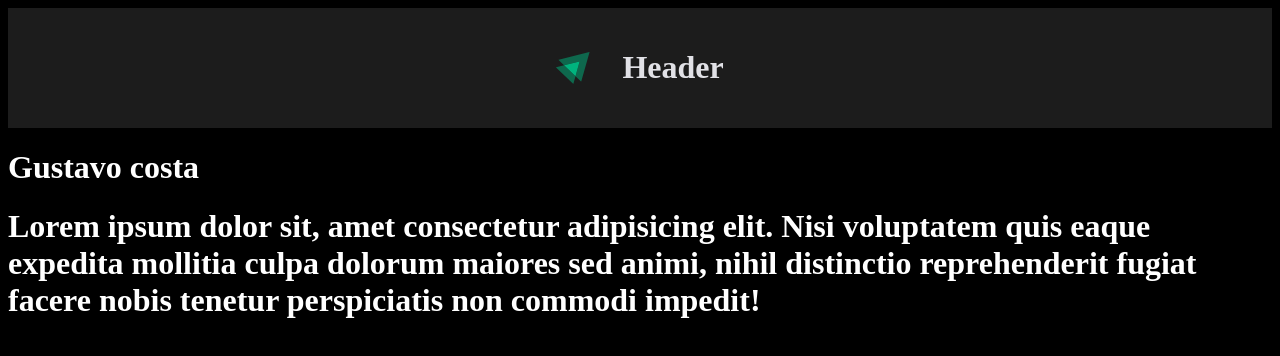
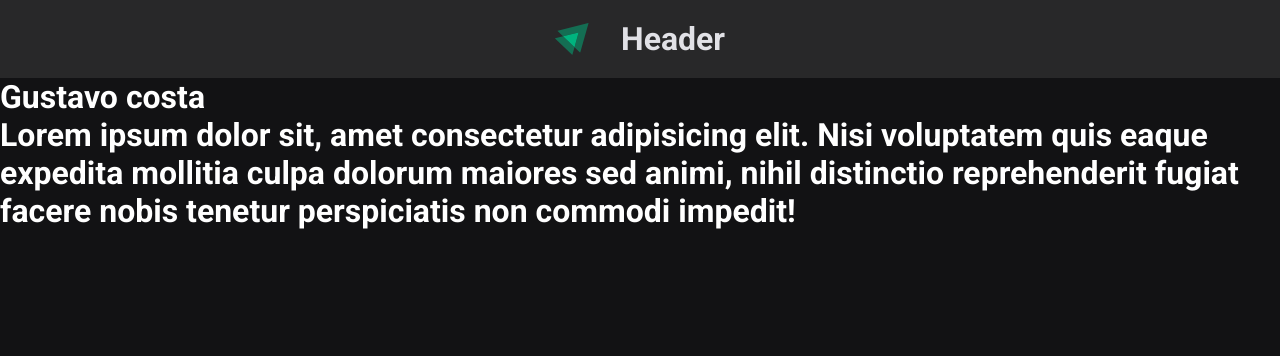
Before and after one commit to gustavobreack3257/projeto-pratico-ignite-feed, a React (Vite) app: page / in a window 1280 px wide. Shown: the top 356 px of the page. Built offline with nearby package versions, Linux system fonts and the light colour scheme.

Commit message:
feat: add global css

```diff
--- a/index.html
+++ b/index.html
@@ -1,13 +1,23 @@
 <!doctype html>
 <html lang="en">
+
 <head>
   <meta charset="UTF-8" />
+
+  <link rel="preconnect" href="https://fonts.googleapis.com">
+  <link rel="preconnect" href="https://fonts.gstatic.com" crossorigin>
+
   <link rel="icon" type="image/svg+xml" href="/favicon.svg" />
   <meta name="viewport" content="width=device-width, initial-scale=1.0" />
+
+  <link href="https://fonts.googleapis.com/css2?family=Roboto:ital,wght@0,100..900;1,100..900&display=swap"
+    rel="stylesheet">
   <title>ignite-fedd</title>
 </head>
+
 <body>
   <div id="root"></div>
   <script type="module" src="/src/main.tsx"></script>
 </body>
+
 </html>
--- a/src/App.tsx
+++ b/src/App.tsx
@@ -1,6 +1,7 @@
 import { Header } from "./components/Header";
 import { Post } from "./components/Post";
 
+import "./global.css";
 export function App() {
   return (
     <div>
--- /dev/null
+++ b/src/global.css
@@ -0,0 +1,33 @@
+:root {
+  --white: #fff;
+  --gray-100: #e1e1e6;
+  --gray-300: #c4c4cc;
+  --gray-400: #8d8d99;
+  --gray-600: #323238;
+  --gray-700: #29292e;
+  --gray-800: #202024;
+  --gray-900: #121214;
+
+  --green-500: #00875f;
+}
+
+* {
+  margin: 0;
+  padding: 0;
+  box-sizing: border-box;
+}
+
+body {
+  background: var(--gray-900);
+  color: var(--gray-300);
+  -webkit-font-smoothing: antialiased;
+}
+
+body,
+input,
+textarea,
+button {
+  font-family: "Roboto", sans-serif;
+  font-weight: 400;
+  font-size: 1rem;
+}
```
Lines whose indentation alone changed are shown as unchanged.
